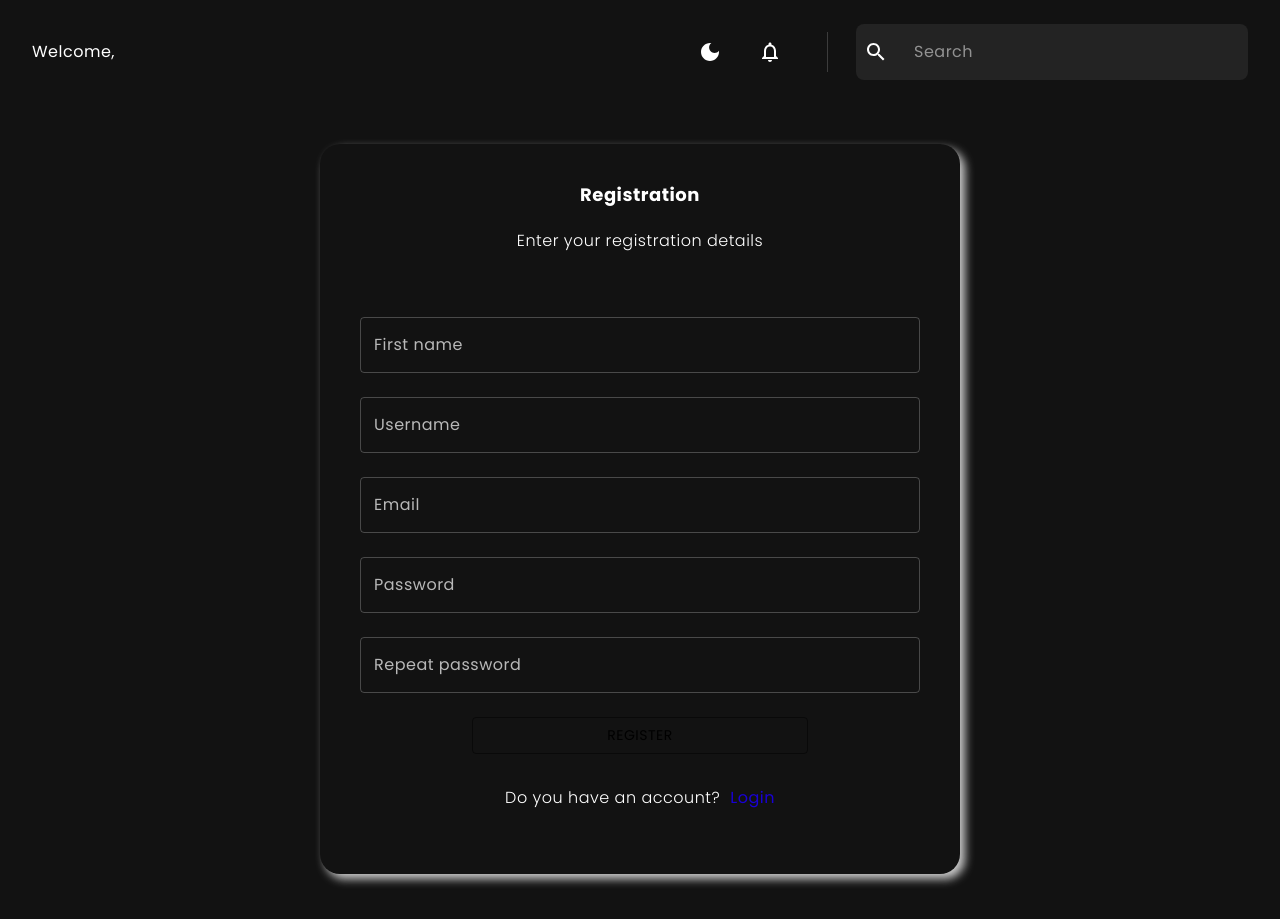
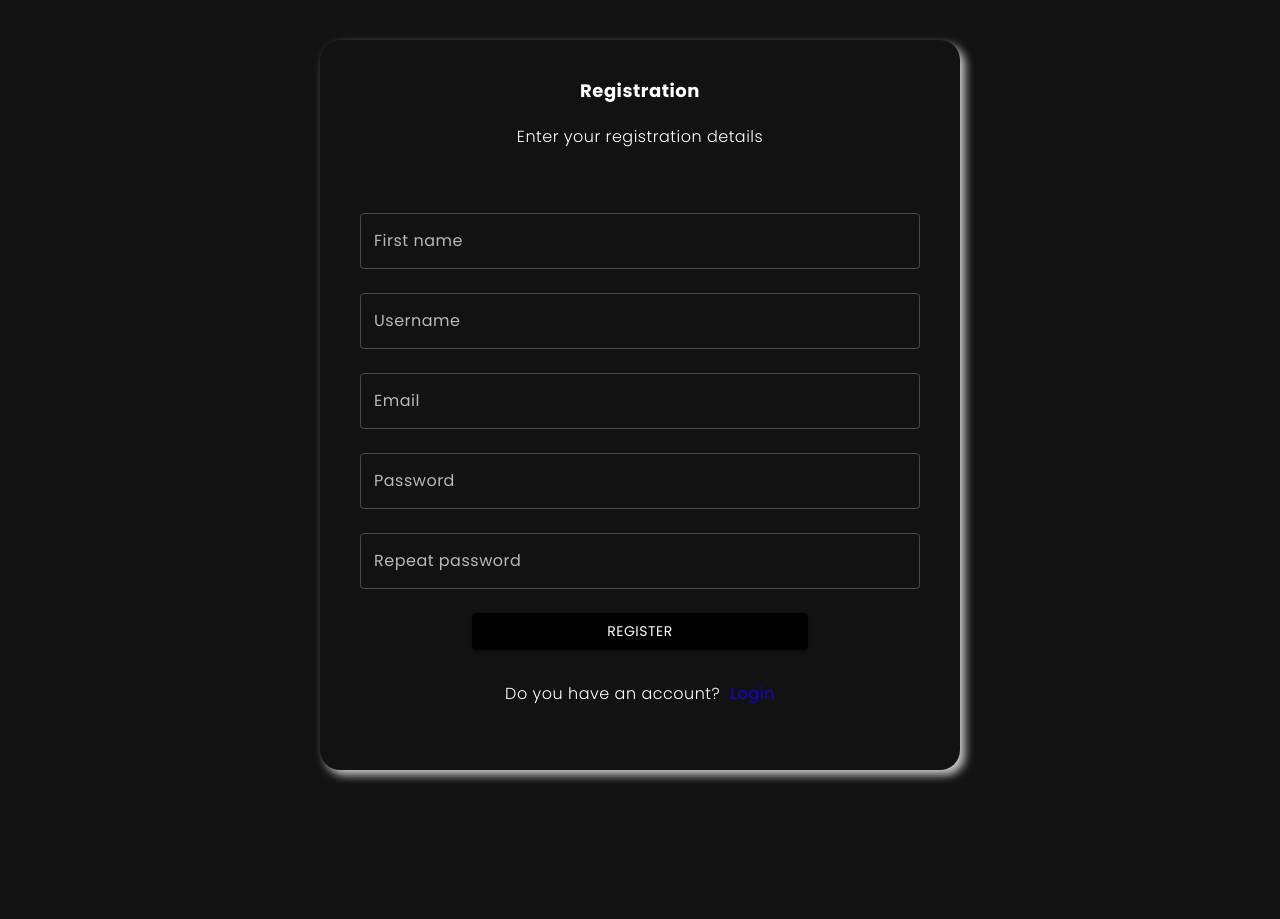
Before and after one commit to User-960/Page-subscription, a Next.js app: page /register in a window 1280 px wide. Before the commit this address had no page. After the commit the page ends 815 px from the top, so only its background shows below. Built offline with nearby package versions, Linux system fonts and the light colour scheme.

Commit message:
fix: fix buttons in forms

```diff
--- a/src/components/auth/login/Login.tsx
+++ b/src/components/auth/login/Login.tsx
@@ -56,7 +56,7 @@ const Login: FC<ILoginProps> = ({ setEmail, setPassword }): JSX.Element => {
 
 			<Button
 				type='submit'
-				variant='outlined'
+				variant='contained'
 				sx={{
 					fontFamily: 'Poppins',
 					marginTop: 2,
--- a/src/components/auth/register/Register.tsx
+++ b/src/components/auth/register/Register.tsx
@@ -88,7 +88,7 @@ const Register: FC<IRegisterProps> = ({
 
 			<Button
 				type='submit'
-				variant='outlined'
+				variant='contained'
 				sx={{
 					fontFamily: 'Poppins',
 					marginTop: 2,
--- a/src/components/layout/Layout.tsx
+++ b/src/components/layout/Layout.tsx
@@ -2,6 +2,8 @@
 import { FC, Fragment, ReactNode } from 'react'
 
 import TopBar from '../ui/topBar/TopBar'
+
+import { useAuthLogged } from '../hooks/useAppAuth'
 
 import Meta from '../seo/Meta'
 import { IMeta } from '../seo/meta.interface'
@@ -15,19 +17,22 @@ interface ILayoutProps {
 }
 
 const Layout: FC<ILayoutProps> = ({ backLink = '/', children, meta }) => {
+	const auth = useAuthLogged()
 	return (
 		<>
 			<Meta title={meta.title} description={meta.description}>
 				<div className={styles.mainWrapper}>
-					<header className={styles.header}>
-						<TopBar />
-					</header>
+					{auth && (
+						<header className={styles.header}>
+							<TopBar />
+						</header>
+					)}
 
 					<main className={styles.contentWrapper}>
 						{children && <Fragment>{children}</Fragment>}
 					</main>
 
-					<footer className={styles.footer}></footer>
+					{auth && <footer className={styles.footer}></footer>}
 				</div>
 			</Meta>
 		</>
--- a/src/store/slice/auth/index.ts
+++ b/src/store/slice/auth/index.ts
@@ -4,7 +4,7 @@ import { IAuthState } from '@/interfaces/auth.interface/auth.interface'
 
 const initialState: IAuthState = {
 	user: null,
-	isLogged: true
+	isLogged: false
 }
 
 export const authSlice = createSlice({
```
